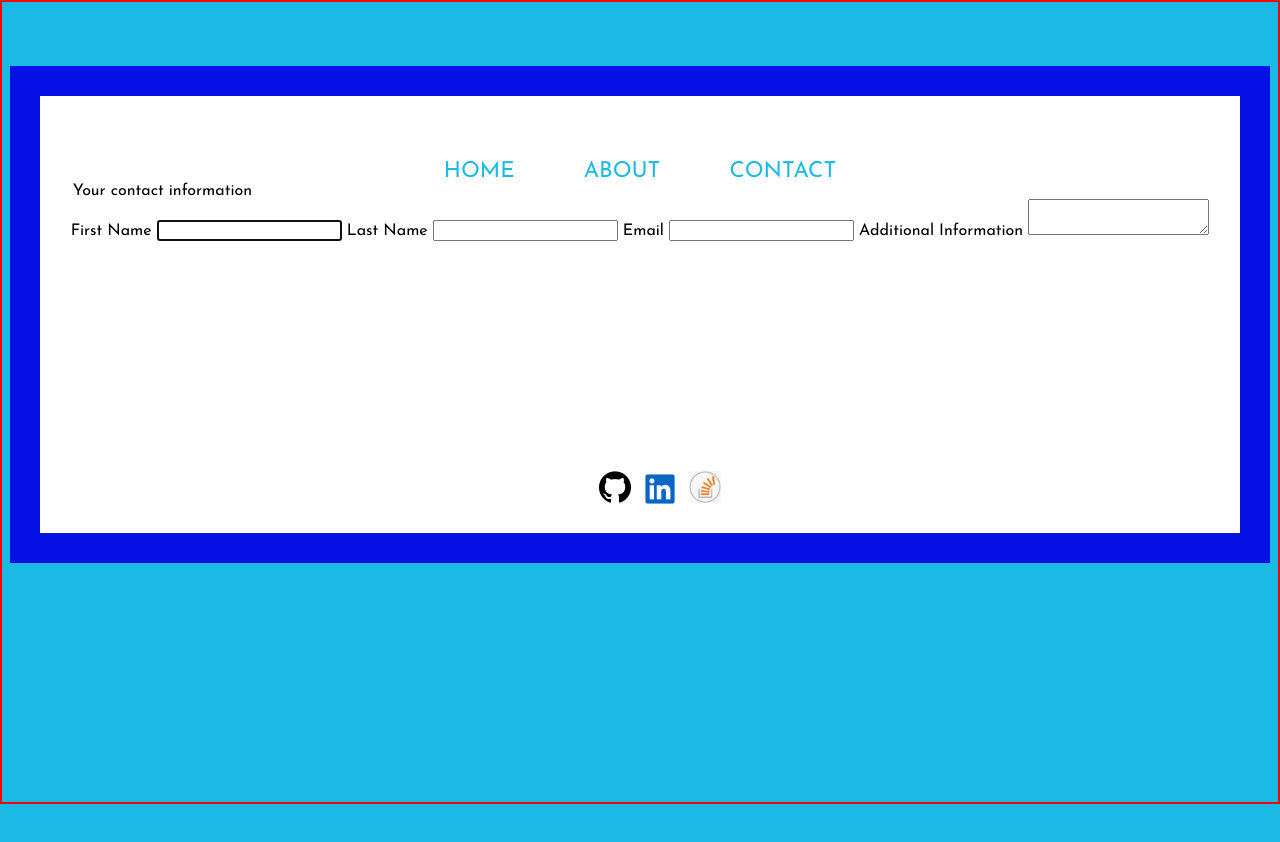
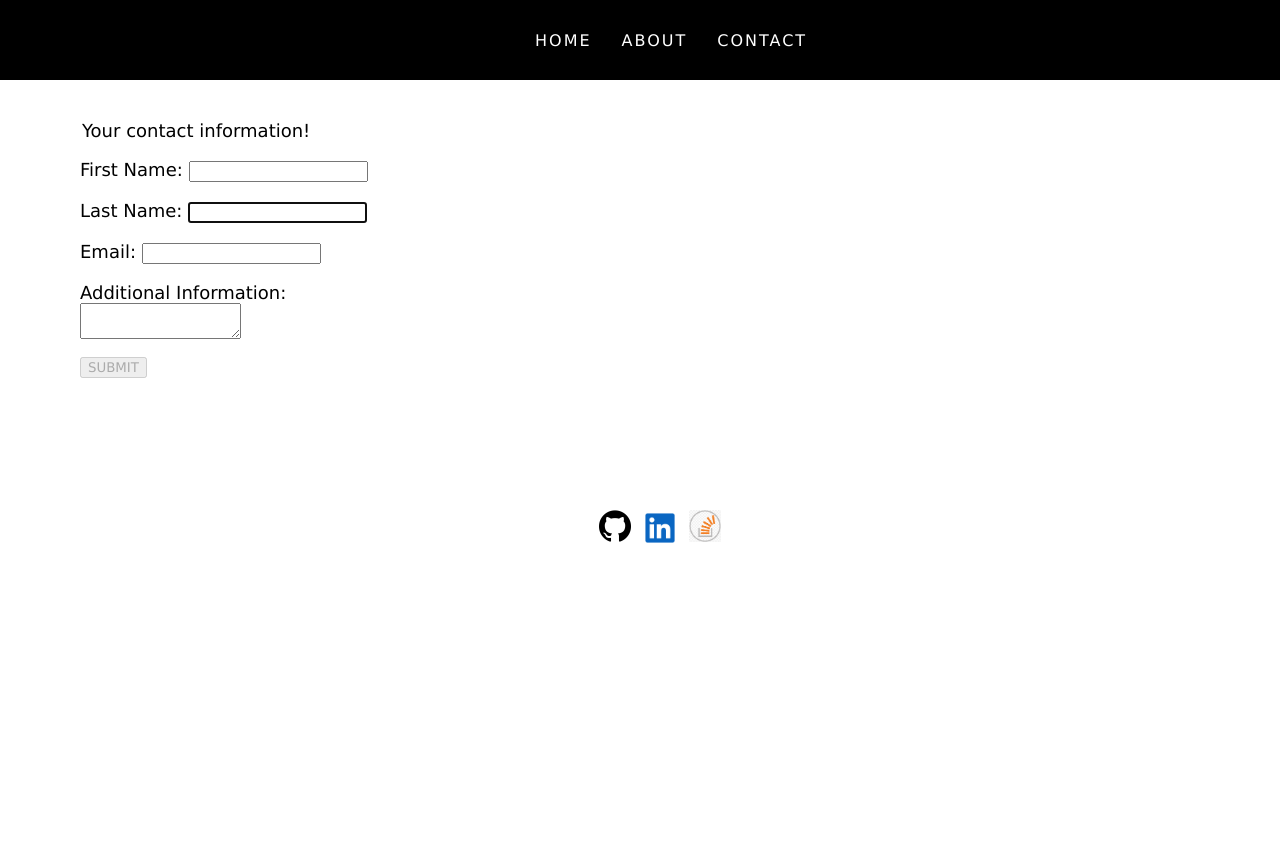
Before and after one commit to jonathanwitt/Witt_Jonathan_ITCPrecourse, a plain HTML site: page contact.html in a window 1280 px wide. Before the commit the page ends 804 px from the top, so only its background shows below. Drawn offline with Linux system fonts and the light colour scheme; no server answers.

Commit message:
finished project

```diff
--- a/contact.html
+++ b/contact.html
@@ -9,42 +9,50 @@
     <link href="./style.css" rel="stylesheet" />
   </head>
   <body>
+    <header>
+      <nav id="navbar">
+     <ul>
+     <li><a class="nav" href="index.html">HOME</a></li>
+     <li><a class="nav" href="info.html">ABOUT</a></li>
+     <li><a class="nav" href="contact.html">CONTACT</a></li>
+    </ul>
+    </nav>
+  </header>
+  <section class="banner">
 
-      <div class="page-wrapper">
-      <nav>
-        <!-- fixed at the Top + always 100% of width-->
+  <div class="form-container">
 
-       <a class="nav" href="index.html">HOME</a>
-       <a class="nav" href="about.html">ABOUT</a>
-       <a class="nav" href="contact.html">CONTACT</a>
-      </nav>
+      <div class="formalignment">
+      <form action="" id="InfoForm">
 
-      <form action="">
+        <legend>Your contact information!</legend>
+        <p></p>
 
-        <legend>Your contact information</legend>
+        <label for="name">First Name:</label>
+        <input type="text" id="name" name="name" required>
+        <p></p>
+
+        <label for="lastname">Last Name:</label>
+        <input type="text" id="lastname" name="lastname" autofocus>
+        <p></p>
+
+        <label for="email">Email:</label>
+        <input type="email" id="email" name="email" required>
+        <p></p>
+
+        <label for="comments">Additional Information:</label>
+        <textarea id="comments" name="comments" required></textarea>
+        <p></p>
+
+        <button onclick="popUp()" type="button" class="button" disabled="disabled">SUBMIT</button>
+    </form>
+      </div>
+      <div id='output'></div>
+  </div>
 
 
-        <label for="name">First Name</label>
 
-        <input type="text" id="name" name="name" autofocus>
-
-
-        <label for="lastname">Last Name</label>
-
-        <input type="text" id="lastname" name="lastname" autofocus>
-
-
-        <label for="email">Email</label>
-
-        <input type="email" id="email" name="email">
-
-
-        <label for="comments">Additional Information</label>
-
-        <textarea id="comments" name="comments"></textarea>
-    </form>
-
-          <div>
+          <div class="footer">
             <ul>
               <a href="https://github.com/" target="_blank"><img class="git" src="img/github.png"></a>
               <a href="https://www.linkedin.com/in/jonathan-witt-757b551b7/" target="_blank"><img class="in" src="img/in.png"></a>
@@ -53,23 +61,7 @@
           </div>
 
       </div>
-
     </section>
     <script src="itcprecourse.js"></script>
   </body>
 </html>
-
-    <!-- All fields except the "last name" field should be required.
--->
-
-<!-- Add a submit button to your form. When the submit button is clicked, the browser's console should neatly display
-the details entered into the form in the following format: First Name : ___, Last Name: ____, Email: ____, Comment:
-____, Your Input: ____. Replace "Your Input" with a name corresponding to what you actually choose to implement.
--->
-
-<!-- The submit button should not be functional and should look disabled as long as the required fields are not filled in
--->
-
-
-</body>
-</html>
--- a/itcprecourse.js
+++ b/itcprecourse.js
@@ -1,10 +1,68 @@
-const GITHUB_URL = "https://api.github.com/users/IsraelTechChallengeITC";
+const button = document.querySelector(".button");
+let output = document.querySelector("#output");
+let name = document.getElementById("name");
+let lastName = document.getElementById("lastname");
+let email = document.getElementById("email");
+let comments = document.getElementById("comments");
 
-fetch(GITHUB_URL)
-  .then(function(response) {
-    return response.json();
-  })
-  .then(function(data) {
-    const profileImage = document.getElementById("profile-image");
-    profileImage.src = data.avatar_url;
-  });
+//when submit button is clicked display info
+function popUp() {
+  output.innerHTML =
+    "Thanks for your information: " +
+    name.value +
+    " " +
+    lastname.value +
+    ", " +
+    email.value +
+    ", Your Comments: " +
+    comments.value;
+}
+
+// if (
+//   name.value.length > 0 &&
+//   email.value.length > 0 &&
+//   comments.value.length > 0
+// ) {
+//   button.removeAttribute("disabled");
+// }
+
+document.querySelector("#InfoForm").addEventListener("input", () => {
+  if (
+    name.value.length > 0 &&
+    email.value.length > 0 &&
+    comments.value.length > 0
+  ) {
+    button.removeAttribute("disabled");
+  } else {
+    button.setAttribute("disabled", "disabled");
+  }
+});
+
+//Gallery
+const prevBtn = document.querySelector(".prev");
+const nextBtn = document.querySelector(".next");
+const galleryImgs = document.querySelectorAll(".gallery-img");
+let currentlySelected = 0;
+
+prevBtn.addEventListener("click", function () {
+  //syntax: element.addEventListener(event, function, useCapture);   with addEventListener you can give multiple events to click and they dont overwrite eachother.
+
+  galleryImgs[currentlySelected].classList.remove("active");
+  currentlySelected--;
+  galleryImgs[currentlySelected].classList.add("active");
+  nextBtn.disabled = false;
+
+  if (currentlySelected === 0) {
+    prevBtn.disabled = true;
+  }
+});
+
+nextBtn.addEventListener("click", function () {
+  galleryImgs[currentlySelected].classList.remove("active");
+  currentlySelected++;
+  galleryImgs[currentlySelected].classList.add("active");
+  prevBtn.disabled = false; //everytime next was clicked you can prevBtn is abled
+  if (galleryImgs.length === currentlySelected + 1) {
+    nextBtn.disabled = true;
+  }
+});
--- a/style.css
+++ b/style.css
@@ -1,14 +1,141 @@
+* {
+  box-sizing: border-box;
+  font-family: Verdana, Geneva, Tahoma, sans-serif;
+}
+body {
+  margin: 0;
+}
+.background {
+  background-image: url("./img/laptop.gif");
+  background-repeat: no-repeat;
+}
+.name {
+  margin-left: 45rem;
+}
+header {
+  position: fixed;
+  top: 0;
+  left: 0;
+  width: 100%;
+  display: flex;
+  justify-content: space-between;
+  align-items: center;
+  transition: 0.6s;
+  height: 80px;
+  z-index: 10000;
+  background-color: black;
+}
+header ul {
+  position: relative;
+  display: flex;
+  justify-content: center;
+  align-items: center;
+  margin-left: 30rem;
+}
+header ul li {
+  position: relative;
+  list-style: none;
+}
+header ul li a {
+  position: relative;
+  margin: 0 15px;
+  text-decoration: none;
+  color: white;
+  letter-spacing: 2px;
+  font-weight: 500px;
+  transition: 0.6s;
+}
+a:hover {
+  background-color: white;
+  color: black;
+  padding: 0px;
+}
+.banner {
+  margin-top: 120px;
+  width: 100%;
+  height: 100vh;
+}
+.page-wrapper {
+  display: flex;
+  flex-direction: row;
+  justify-content: space-around;
+}
+.gallery-img {
+  width: 500px;
+  height: 400px;
+  display: none;
+}
+.active {
+  display: block;
+}
+.about {
+  font-size: 15px;
+
+  padding-top: 40px;
+}
+.image-gallery {
+}
+.btns {
+  display: flex;
+  flex-direction: row;
+  justify-content: center;
+}
+.btn {
+  width: 50px;
+  height: 25px;
+  margin: 10px;
+}
+.footer {
+  display: flex;
+  flex-direction: row;
+  justify-content: center;
+  margin-top: 3rem;
+}
+.git,
+.stack {
+  width: 2rem;
+  height: 2rem;
+  border: solid green px;
+  margin-bottom: 0.6rem;
+}
+.in {
+  width: 3rem;
+  height: 3rem;
+
+  border: red solid px;
+}
+.formalignment {
+  margin-left: 5rem;
+  font-size: large;
+  border: solid grey px;
+  padding-right: 150px;
+}
+.form-container {
+  border: green solid px;
+  display: flex;
+  flex-direction: row;
+  justify-content: space-between;
+}
+#output {
+  border: violet solid px;
+  margin-right: 200px;
+  width: 30rem;
+  height: 20rem;
+}
+
+/* * {
+  box-sizing: border-box;
+}
 
 body {
-  background-color: #1BBAE6;
-  font-family: 'Josefin Sans', sans-serif;
+  background-color: #1bbae6;
+  font-family: "Josefin Sans", sans-serif;
   font-size: 16px;
   height: 100vh;
+  width: 100vw;
   margin: 0;
   padding: 0;
-  border: solid red 2px;
-}
-
+  border: solid #1bbae6 2px;
 }
 
 .button {
@@ -24,7 +151,6 @@ body {
   width: 120px;
 }
 
-
 .nav-item {
   align-self: flex-end;
   color: #3d6ded;
@@ -35,14 +161,16 @@ body {
 
 .page-wrapper {
   background-color: white;
+  display: flex;
+  flex-direction: column;
+  flex-wrap: wrap;
+  justify-content: space-evenly;
   align-items: center;
-  flex-direction: column;
-  display: flex;
-  justify-content: center;
-  border: #0711E6 solid 30px;
+  align-content: center;
+  border: #0711e6 solid 30px;
   width: 1200px;
-  margin: 4rem auto;
-
+  margin-top: 30px;
+  margin-left: 35px;
 }
 
 .profile-image {
@@ -54,35 +182,77 @@ body {
   margin: 50px;
   width: 180px;
 }
-.git, .stack{
+.git,
+.stack {
   width: 2rem;
   height: 2rem;
   border: solid green px;
   margin-bottom: 0.6rem;
 }
-.in{
+.in {
   width: 3rem;
   height: 3rem;
   margin-top: 12rem;
   border: red solid px;
 }
-nav{
+nav {
   border: springgreen solid px;
   margin-top: 4rem;
   display: block;
-
 }
-.nav{
-  color: #1BBAE6;
+.nav {
+  color: #1bbae6;
   border: red solid px;
   font-size: 22px;
   text-decoration: none;
   margin: 0 1rem;
   padding: 1rem;
-
 }
-a.nav:hover{
+.nav-container {
+  border: green 2px solid;
+  display: block;
+}
+a.nav:hover {
   color: white;
-  background-color: #0711E6;
-
+  background-color: #0711e6;
 }
+.sticky {
+  position: fixed;
+  top: 0;
+  width: 100%;
+}
+.card {
+  display: flex;
+  flex-direction: column;
+  justify-content: center;
+  align-items: center;
+}
+.name {
+  border: 2px red solid;
+  display: flex;
+  justify-content: center;
+  align-items: center;
+  flex-direction: column;
+}
+.about {
+  display: flex;
+  flex-wrap: wrap;
+  justify-content: left;
+  border: #0711e6 solid 2px;
+  padding-top: 5px;
+}
+.info {
+  border: 2px solid red;
+  margin-top: 100px;
+  margin-bottom: 0;
+  float: left;
+}
+.formalignment {
+  display: flex;
+  flex-direction: column;
+  border: blueviolet 2px solid;
+}
+.gallery-image {
+  width: 40px;
+  height: 40px;
+} */
```
Also changed, not shown: about.html (deleted, +0 -81 lines), index.html (+16 -17 lines), info.html (added, +75 -0 lines), img/2.jpg (added), img/3.jpg (added), img/4.jpg (added), img/5.jpg (added), img/6.jpg (added), img/code.png (renamed from code.png), img/laptop.gif (added), 1 other file.
